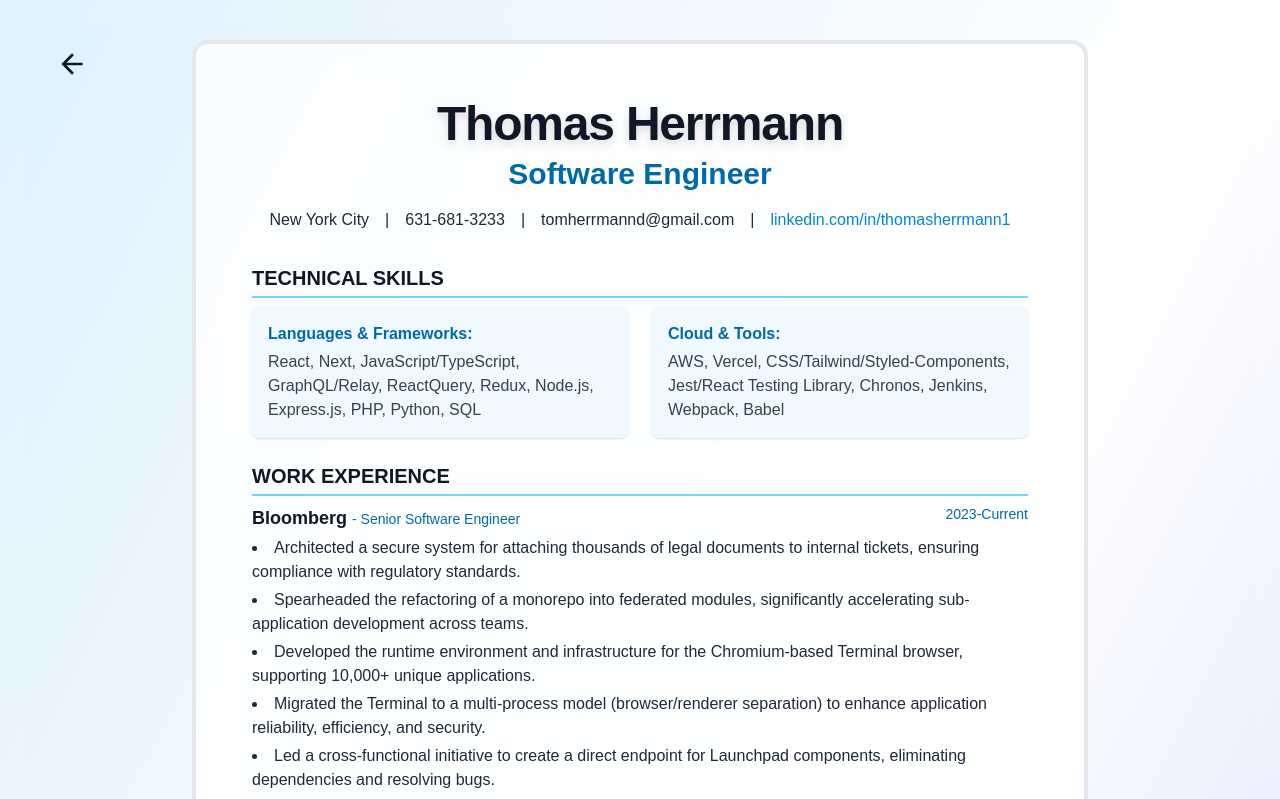
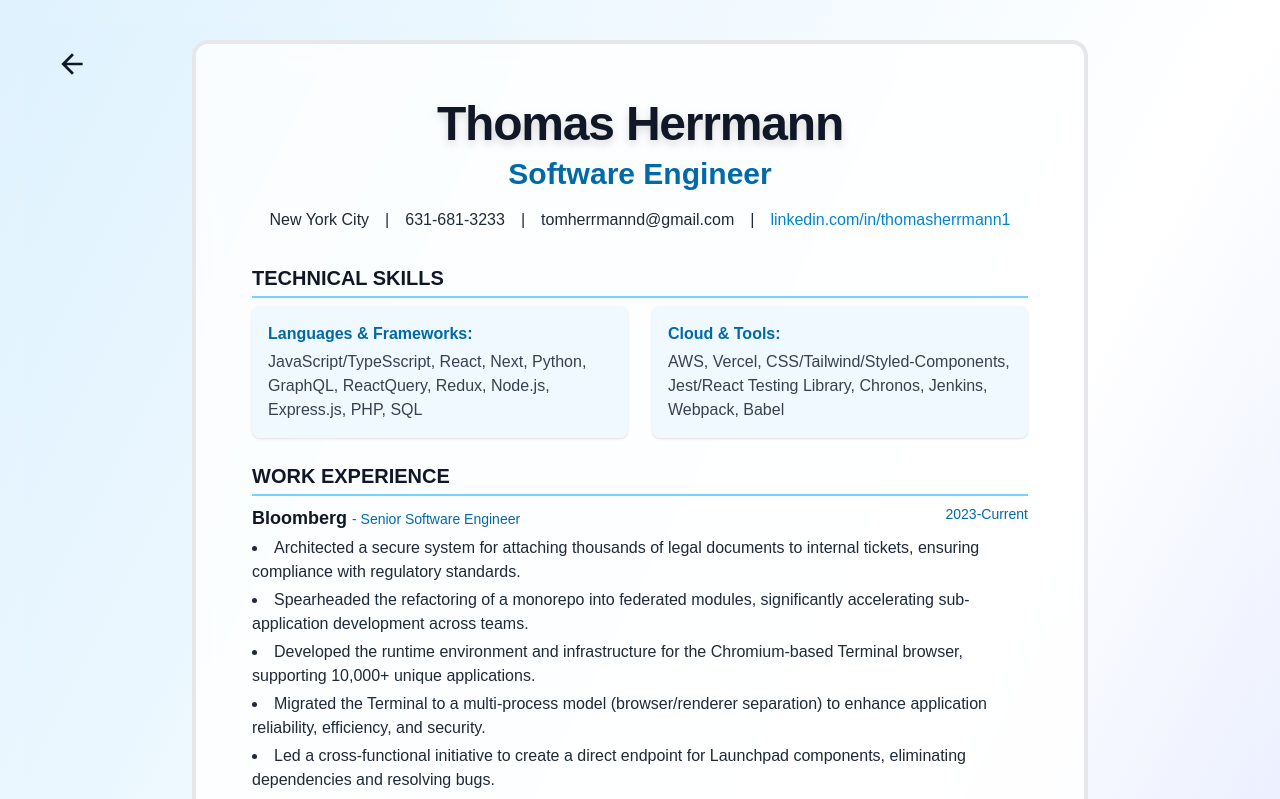
Before and after one commit to TomHerrmann/portfolio, a Next.js app: page /resume in a window 1280 px wide. Shown: the top 799 px of the page. Built offline with nearby package versions, Linux system fonts and the light colour scheme.

Commit message:
language reorder

```diff
--- a/src/app/resume/resumeData.ts
+++ b/src/app/resume/resumeData.ts
@@ -9,7 +9,7 @@ export const resumeData = {
   },
   skills: {
     languages:
-      'React, Next, JavaScript/TypeScript, GraphQL/Relay, ReactQuery, Redux, Node.js, Express.js, PHP, Python, SQL',
+      'JavaScript/TypeSscript, React, Next, Python, GraphQL, ReactQuery, Redux, Node.js, Express.js, PHP, SQL',
     tools:
       'AWS, Vercel, CSS/Tailwind/Styled-Components, Jest/React Testing Library, Chronos, Jenkins, Webpack, Babel',
   },
```
